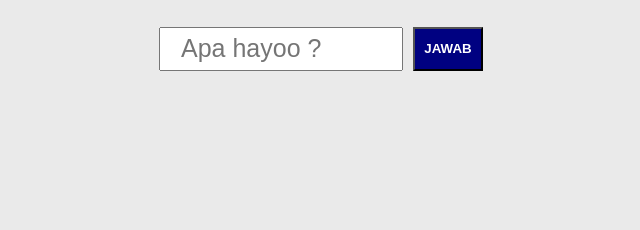
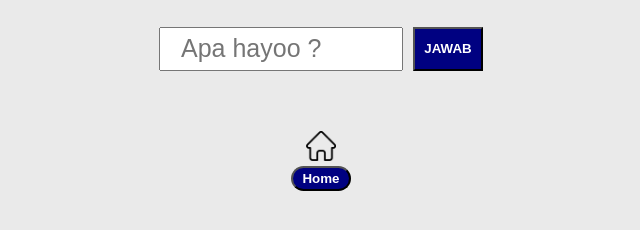
Before and after one commit to vickyvaf/quiz-awikwok, a website: page level-2.html in a window 1280 px wide. Shown: the part 312-542 px from the top of the page, without its empty margins (319-959 px from the left). Drawn offline with Linux system fonts and the light colour scheme; some packages are replaced by stand-ins of ours; a script that the page names is missing.

Commit message:
add home in level place

```diff
--- a/app.js
+++ b/app.js
@@ -48,6 +48,7 @@ function jawab() {
             icon: 'success',
             title: 'Horee kamu benar!!!',
             confirmButtonText: "<a href='level-2.html'>Lanjut</a>",
+            confirmColorText: '#fff',
             confirmButtonColor: "#01A66F",
             allowOutsideClick: false,
         })
--- a/level-2.html
+++ b/level-2.html
@@ -35,6 +35,12 @@
         </div>
     </div>
 
+    <!-- Home -->
+    <div class="home">
+        <a href="index.html"><img src="img/home.png" alt="home-icon"></a>
+        <button><a href="index.html">Home</a></button>
+    </div>
+
     <script src="app.js"></script>
 </body>
 
```
